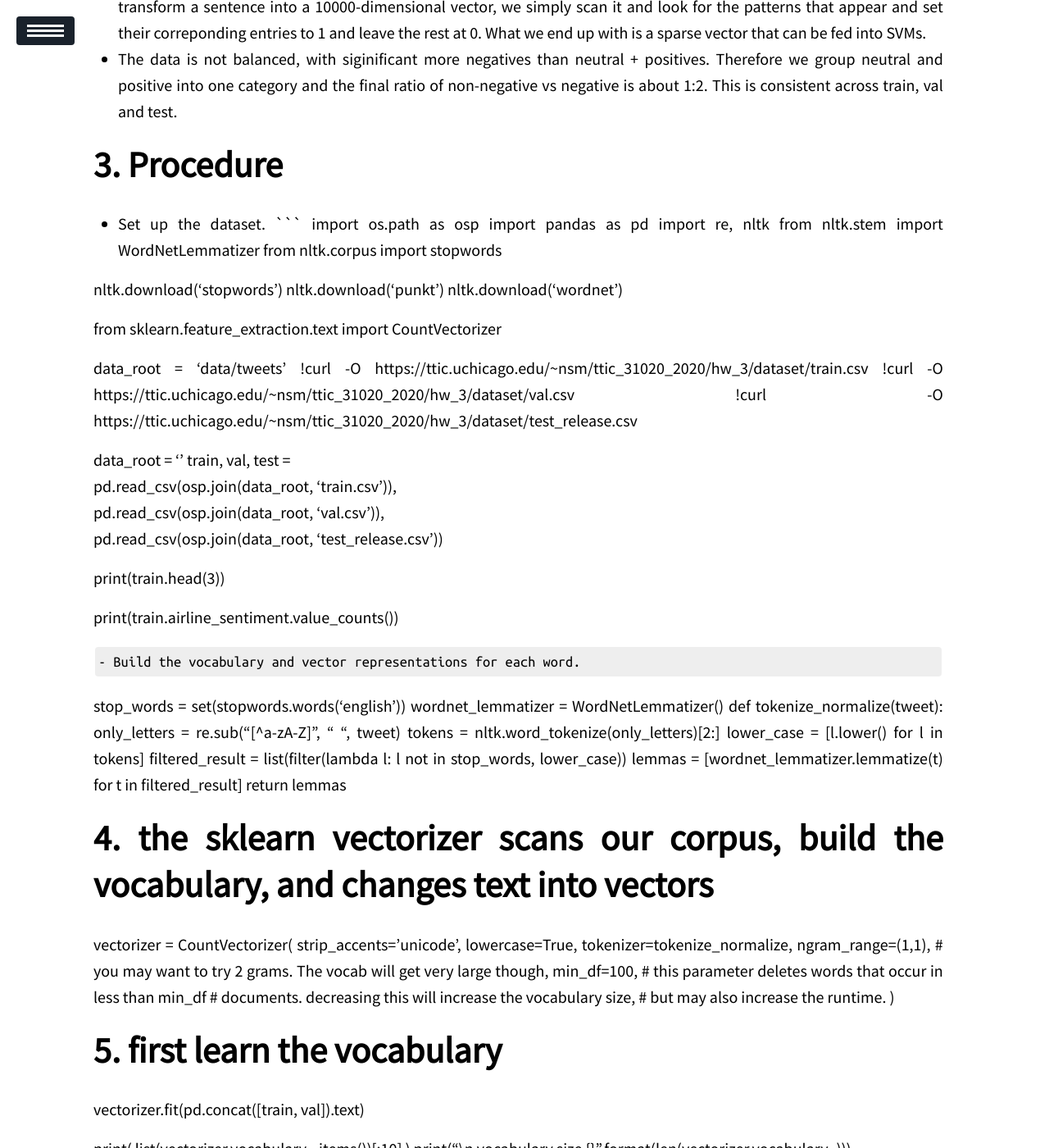
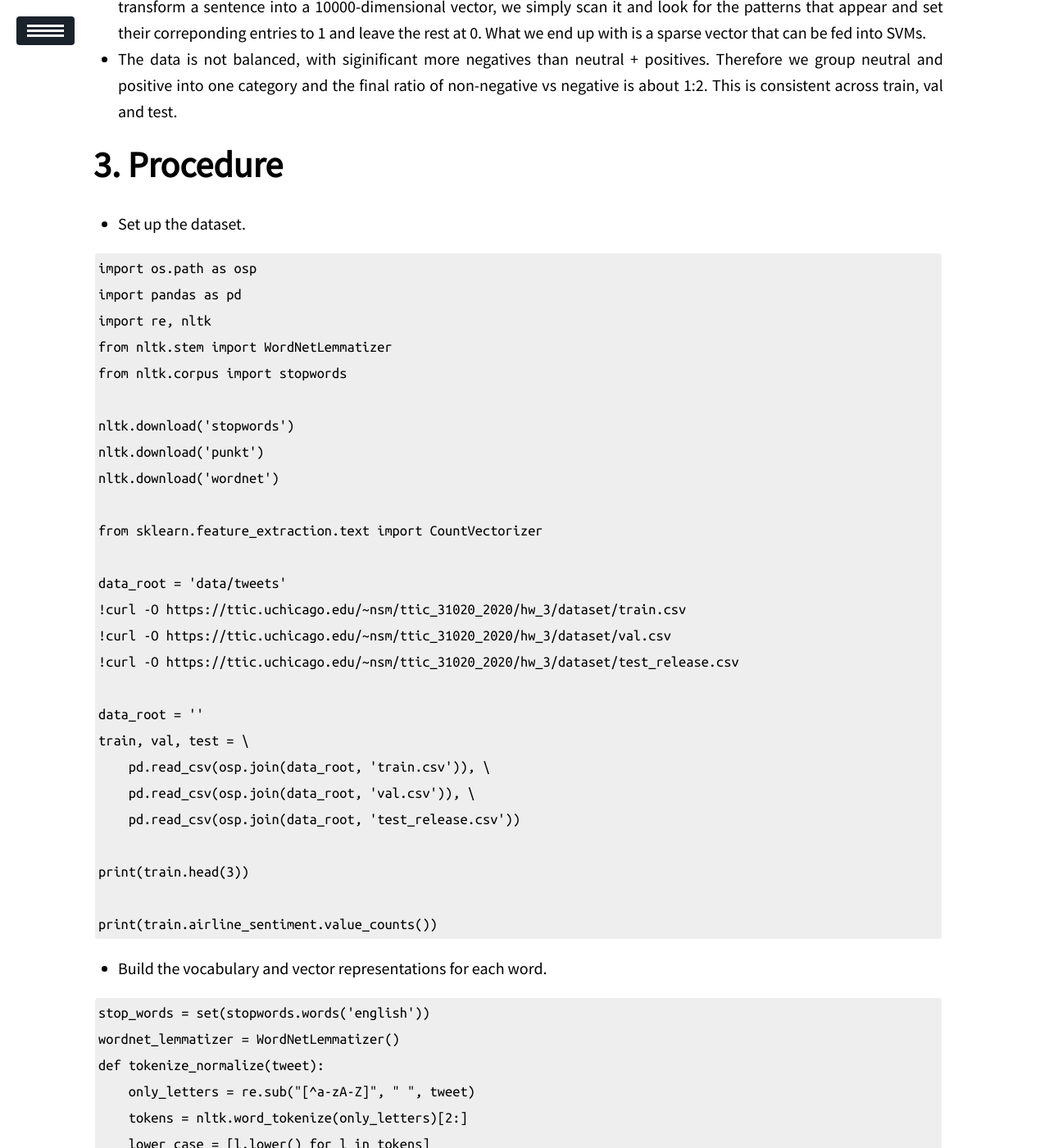
Before and after one commit to jyang-zhou/jyang-zhou.github.io, a Jekyll site: the page built from _posts/2018-12-12-sample-post.md, in a window 1280 px wide and 1400 px high, scrolled down 12255 px. Shown: the whole window at 82% size. Built offline with Jekyll 4.4.1, drawn with Linux system fonts in a browser that asks for light colours; our own code applies the rules of GitHub Pages for plain Markdown files; a script that is not in the unit is left out; some of the changed text lies outside the part shown.

Commit message:
Update 2018-12-12-sample-post.md

````diff
--- a/_posts/2018-12-12-sample-post.md
+++ b/_posts/2018-12-12-sample-post.md
@@ -383,6 +383,7 @@ class KernelSVM(object):
 
 # Procedure
 - Set up the dataset.
+
 ```
 import os.path as osp
 import pandas as pd
@@ -412,6 +413,7 @@ print(train.head(3))
 print(train.airline_sentiment.value_counts())
 ```
 - Build the vocabulary and vector representations for each word.
+
 ```
 stop_words = set(stopwords.words('english'))
 wordnet_lemmatizer = WordNetLemmatizer()
@@ -441,6 +443,7 @@ print( list(vectorizer.vocabulary_.items())[:10] )
 print("\n vocabulary size {}".format(len(vectorizer.vocabulary_)))
 ```
 - Set up the training set and prepare the training data so that we can call SVM as a black-box.
+
 ```
 X = {}
 y = {}
@@ -460,8 +463,10 @@ for name, dataframe in zip(['train', 'val'], [train, val]):
     int_lbls = np.array( list(map(lambda x: -1 if x == 'negative' else 1, sentiments_in_words)), dtype=np.int32 )
     y[name] = int_lbls
 ```
-- Use Linear SVM, Kernel SVM with linear kernel and Kernel SVM with Gaussian kernel on the airline dataset.
+- Use Linear SVM, Kernel SVM with linear kernel and Kernel SVM with Gaussian kernel on the airline dataset。
+
 - Linear SVM
+
 ```
 svm = LinearSVM(C=1000)
 svm.fit(X['train'], y['train'],lr_sched=lambda t: 1/(.1*t), num_epochs=10)
@@ -469,6 +474,7 @@ compute_acc(svm, X['train'], y['train'])
 compute_acc(svm, X['val'], y['val'])
 ```
   * Kernel SVM with linear kernel
+
 ```
 svm = KernelSVM(Kernel.linear(), C=100)
 svm.fit(X['train'].astype(float), y['train'].astype(float))
@@ -476,6 +482,7 @@ compute_acc(svm, X['train'], y['train'])
 compute_acc(svm, X['val'], y['val'])
 ```
   * Kernel SVM with Gaussian kernel
+
 ```
 svm = KernelSVM(Kernel.gaussian(sigma=1), C=10)
 svm.fit(X['train'].astype(float), y['train'].astype(float))
````
